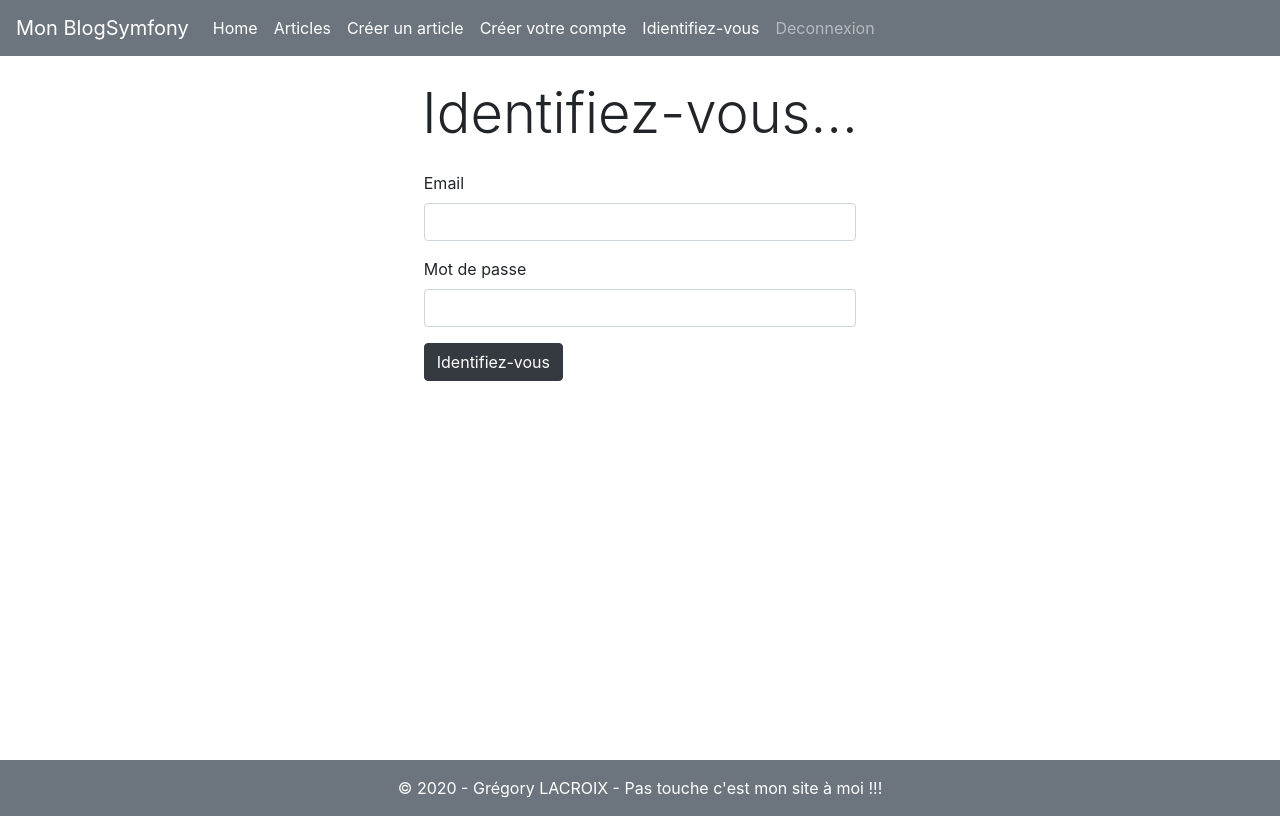
After one commit to Appryll/demoBlog, a Symfony app: template templates/security/login.html.twig in a window 1280 px wide. The commit adds this page. Run offline with Twig, Linux system fonts and the light colour scheme; the template is opened without the code that fills it, so the values that code supplies are empty; some libraries are stand-ins or nearby versions.

Commit message:
inscription + connexion + security.yaml

```diff
--- a/src/Form/ArticleType.php
+++ b/src/Form/ArticleType.php
@@ -3,8 +3,10 @@
 namespace App\Form;
 
 use App\Entity\Article;
+use App\Entity\Category;
 use Symfony\Component\Form\AbstractType;
 use Symfony\Component\Form\FormBuilderInterface;
+use Symfony\Bridge\Doctrine\Form\Type\EntityType;
 use Symfony\Component\OptionsResolver\OptionsResolver;
 
 class ArticleType extends AbstractType
@@ -13,6 +15,10 @@ class ArticleType extends AbstractType
     {
         $builder
             ->add('title')
+            ->add('category', EntityType::class,[
+                'class' => Category::class,
+                'choice_label' => 'title'
+            ])
             ->add('content')
             ->add('image')
         ;
--- a/src/Form/RegistrationType.php
+++ b/src/Form/RegistrationType.php
@@ -4,6 +4,7 @@ namespace App\Form;
 
 use App\Entity\User;
 use Symfony\Component\Form\AbstractType;
+use Symfony\Component\Form\Extension\Core\Type\PasswordType;
 use Symfony\Component\Form\FormBuilderInterface;
 use Symfony\Component\OptionsResolver\OptionsResolver;
 
@@ -14,8 +15,8 @@ class RegistrationType extends AbstractType
         $builder
             ->add('email')
             ->add('username')
-            ->add('password')
-            ->add('confirm_password')
+            ->add('password', PasswordType::class)
+            ->add('confirm_password', PasswordType::class)
         ;
     }
 
--- a/templates/base.html.twig
+++ b/templates/base.html.twig
@@ -33,17 +33,28 @@
                     <li class="nav-item active">
                         <a class="nav-link" href="{{ path('blog_create') }}">Créer un article</a>
                     </li>
-                    <li class="nav-item dropdown">
+                    <li class="nav-item active">
+                        <a class="nav-link" href="{{ path('security_registration') }}">Créer votre compte</a>
+                    </li>
+                    <li class="nav-item active">
+                        <a class="nav-link" href="{{ path('security_login') }}">Idientifiez-vous</a>
+                    </li>
+
+                    <boutton btn btn-light><a class="nav-link" href="{{ path('security_logout') }}">Deconnexion</a></boutton>
+
+                    {# <li class="nav-item dropdown">
                         <a class="nav-link dropdown-toggle" href="#" id="dropdown04" data-toggle="dropdown" aria-haspopup="true" aria-expanded="false">Dropdown</a>
                         <div class="dropdown-menu" aria-labelledby="dropdown04">
                         <a class="dropdown-item" href="#">Action</a>
                         <a class="dropdown-item" href="#">Another action</a>
                         <a class="dropdown-item" href="#">Something else here</a>
                         </div>
-                    </li>
+                    </li> #}
                 </ul>
             </div>
         </nav>
+
+        {{ dump(app.user) }}
 
         <section class="container mon-conteneur">
         {% block body %}
--- a/templates/blog/create.html.twig
+++ b/templates/blog/create.html.twig
@@ -30,6 +30,9 @@
     {{ form_start(formArticle, {'attr': {'class': 'col-md-7 mx-auto'}}) }}
 
         {{ form_row(formArticle.title, {'attr': {'placeholder': "Saisir le titre de l'article..."}}) }}
+
+
+        {{ form_row(formArticle.category) }}
 
         {{ form_row(formArticle.content, {'attr': {'placeholder': "Contenu de l'article...", "rows": 15}}) }}
 
--- /dev/null
+++ b/templates/security/login.html.twig
@@ -0,0 +1,40 @@
+{% extends 'base.html.twig' %}
+
+{% block title %}Blog Symfony |Identification{% endblock %}
+
+{% block body %}
+
+{# app est une variable TWIG qui contient toute les informations liés à la session en cours #}
+    {# Les messages utilisateurs sont consefvés en session #}
+    {# On boucle puisqu'il peut y avoir plusieurs message utilisateur #}
+    {# Les messages sont accessibles via la fonction flashes() de l'objet 'app' #}
+    {# 'success' représente l'identifiant du message utilisateur définit dans la controleur 'SecurityController' (addFlash()) #}
+    {# 'message' => variable de reception qui receptionne un message utilisateur par tour de boucle #}
+
+
+{% for message in app.flashes('Success') %}
+    <div class="col-md-6 mt-4 mx-auto bg-success rounded text-white text-center p-2">
+        {{ message }}
+    </div>
+    {% endfor %}
+
+    <h1 class="display-4 text-center my-4">Identifiez-vous...</h1>
+
+    {# {{path('security_login')}} : permet de preéciser à Symfony qu'il doit controler les données du formulaire  sur la route 'security_login'
+    (check_path: security_login ->security.yaml) #}
+
+    <form method="post" class="col-md-5 mx-auto" action="{{path('security_login')}}">
+  <div class="form-group">
+    <label for="_username">Email </label>
+    <input type="text" class="form-control" id="_username" name="_username" >
+  </div>
+
+  <div class="form-group">
+    <label for="_password">Mot de passe</label>
+    <input type="password" class="form-control" id="_password" name="_password" >
+  </div>
+
+  <button type="submit" class="btn btn-dark">Identifiez-vous</button>
+    </form>
+
+{% endblock %}
```
Also changed, not shown: src/Controller/SecurityController.php (+56 -3 lines), src/Entity/User.php (+41 -2 lines), templates/security/registration.html.twig (+15 -0 lines), 1 other file.
